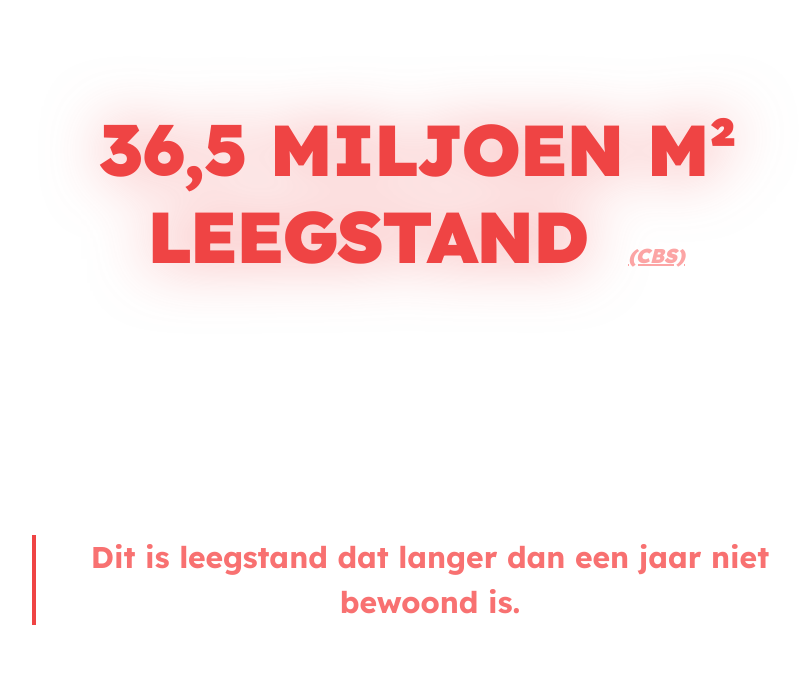
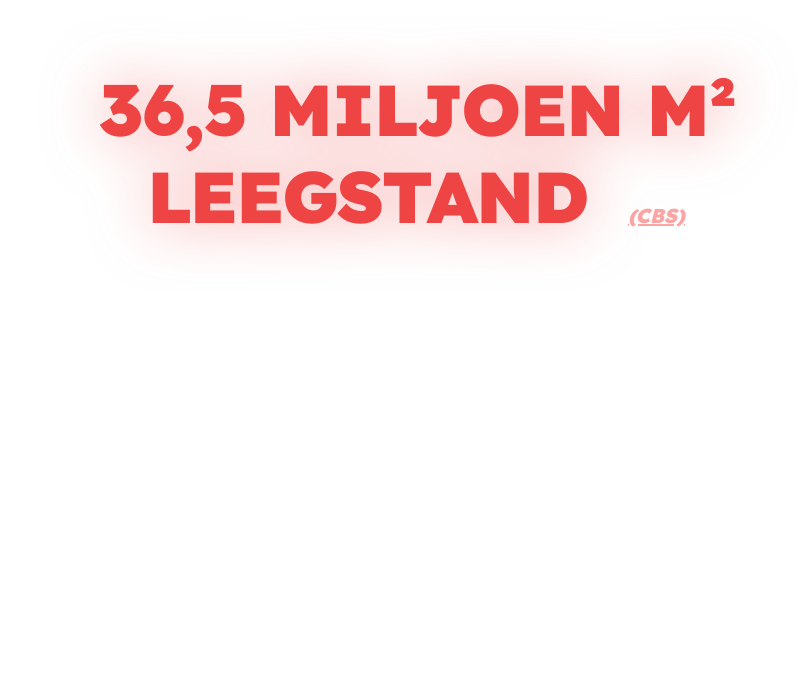
Before and after one commit to S3RNON/elec2025, a Next.js app: page / in a window 1280 px wide. Shown: the part 252-952 px from the top of the page, without its empty margins (224-1024 px from the left). Built offline with nearby package versions, Linux system fonts and the light colour scheme.

Commit message:
mobile spacing added

```diff
--- a/src/app/page.tsx
+++ b/src/app/page.tsx
@@ -287,7 +287,7 @@ export default function Home() {
                             )}{" "}
                             jaar
                         </span>{" "}
-						gehuisvest worden met de huidige nieuwewoonsnelheid.
+                        gehuisvest worden met de huidige snelheid nieuwe woningen.
                     </h1>
 
                     <h1 className="heading-primary">
@@ -309,7 +309,10 @@ export default function Home() {
 
                     <p className="call-to-action-box">
                         Geef je om wonen in Nederland? Stem dan op partijen die
-						dit echt ondersteunen.
+                        dit{" "}
+                        <span style={{ fontStyle: "italic", textDecoration: "underline" }}>
+                            echt
+                        </span> ondersteunen.
                     </p>
                 </div>
                 <div className="party-logos">
@@ -336,7 +339,7 @@ export default function Home() {
                         </a>
                     ))}
                 </div>
-			</div>
+            </div >
         </>
     );
 }
--- a/src/app/wonen.css
+++ b/src/app/wonen.css
@@ -27,7 +27,7 @@
 }
 
 .content-wrapper > * + * {
-	margin-top: 16rem;
+	margin-top: 25rem;
 }
 
 /* Typography */
@@ -206,6 +206,14 @@ body {
 
 /* Responsive styles */
 @media (min-width: 768px) {
+    .spacer {
+        height: 25vh !important;
+    }
+
+    .content-wrapper > * + * {
+        margin-top: 35rem !important;
+    }
+
 	.heading-primary {
 		font-size: 4.5rem;
 		max-width: 56rem !important;
```
Also changed, not shown: 2 other files (tests, documents, lock files or other folders). Lines whose indentation alone changed are shown as unchanged.
